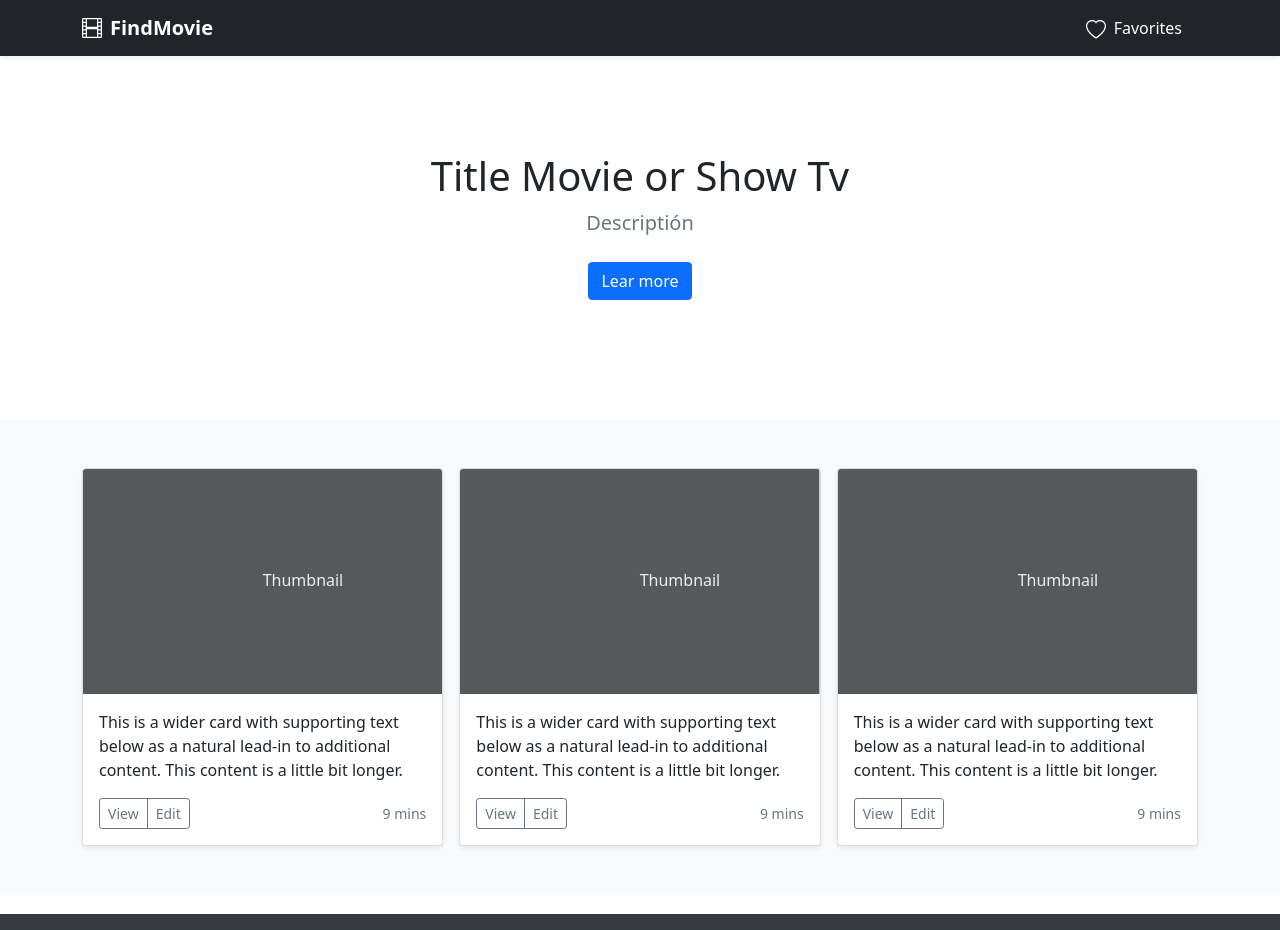
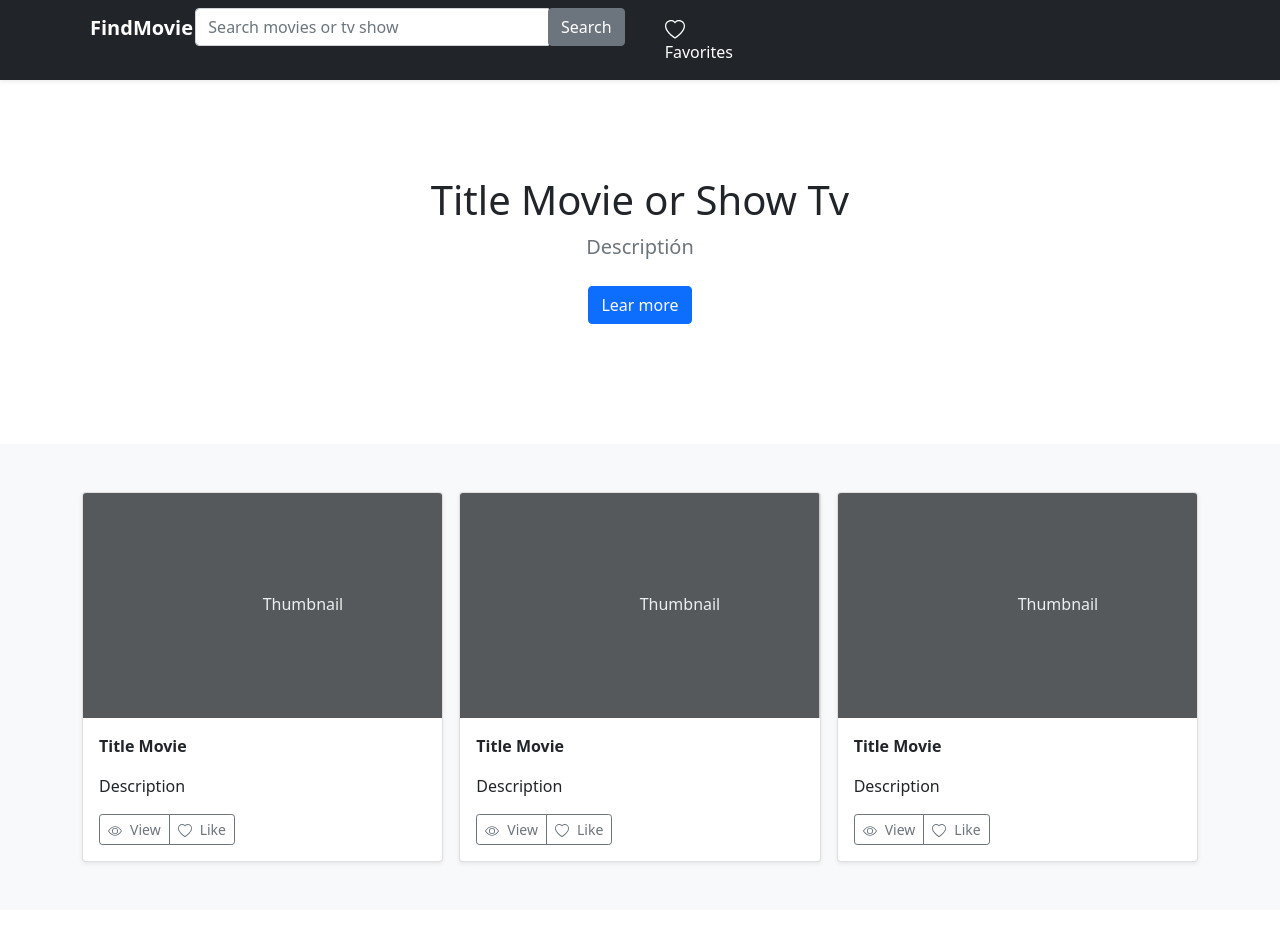
Before and after one commit to jesusmanuelir/movie-db-finder, a React app: page / in a window 1280 px wide. Shown: the top 930 px of the page. Built offline with nearby package versions, Linux system fonts and the light colour scheme.

Commit message:
add react router

```diff
--- a/package.json
+++ b/package.json
@@ -29,7 +29,8 @@
     "eslint-plugin-jsx-a11y": "^6.3.1",
     "eslint-plugin-react": "^7.20.6",
     "react": "16.13.1",
-    "react-dom": "16.13.1"
+    "react-dom": "16.13.1",
+    "react-router-dom": "^5.2.0"
   },
   "devDependencies": {
     "@babel/core": "^7.11.4",
--- /dev/null
+++ b/src/components/Carousel.jsx
@@ -0,0 +1,16 @@
+import React from 'react';
+
+
+const Carousel = ( {children} ) => {
+    return(
+        <div className="py-5 bg-light">
+        <div className="container">
+          <div className="row row-cols-1 row-cols-sm-2 row-cols-md-3 g-3">
+                {children}
+          </div>
+        </div>
+      </div>
+    );
+}
+
+export default Carousel;
--- a/src/components/Header.jsx
+++ b/src/components/Header.jsx
@@ -1,25 +1,42 @@
 import React from 'react';
+import {
+  Link
+} from 'react-router-dom'
 
 const Header = () => (
 <header>
 <div className="navbar navbar-dark bg-dark shadow-sm">
     <div className="container">
-      <a href="#" className="navbar-brand d-flex align-items-center">
+        <div className="row">
+          <div className="col-2">
+            <Link to="/" className="navbar-brand d-flex align-items-center">
               <svg width="20px" height="20px" viewBox="0 0 16 16" className="bi bi-film margin-icons_header" fill="currentColor" xmlns="http://www.w3.org/2000/svg">
                 <path fill-rule="evenodd" d="M0 1a1 1 0 0 1 1-1h14a1 1 0 0 1 1 1v14a1 1 0 0 1-1 1H1a1 1 0 0 1-1-1V1zm4 0h8v6H4V1zm8 8H4v6h8V9zM1 1h2v2H1V1zm2 3H1v2h2V4zM1 7h2v2H1V7zm2 3H1v2h2v-2zm-2 3h2v2H1v-2zM15 1h-2v2h2V1zm-2 3h2v2h-2V4zm2 3h-2v2h2V7zm-2 3h2v2h-2v-2zm2 3h-2v2h2v-2z"/>
               </svg>
                 <strong>FindMovie</strong>
-      </a>
-      <ul className="nav">
+            </Link>
+          </div>
+          <div className="col-8">
+          <div className="input-group">
+            <input type="text" className="form-control" placeholder="Search movies or tv show" aria-label="Search movies or tv show" aria-describedby="button-addon"/>
+            <div className="input-group-append">
+              <button className="btn btn-secondary" type="button" id="button-addon">Search</button>
+            </div>
+          </div>
+          </div>
+          <div className="col-2">
+            <ul className="nav float-right">
                 <li className="nav-item">
-          <a className="nav-link text-white active" href="#favorites">
-          <svg width="20px" height="20px" viewBox="0 0 16 16" class="bi bi-heart margin-icons_header" fill="currentColor" xmlns="http://www.w3.org/2000/svg">
+                <Link to="/favorites" className="nav-link text-white">
+                  <svg width="20px" height="20px" viewBox="0 0 16 16" className="bi bi-heart margin-icons_header" fill="currentColor" xmlns="http://www.w3.org/2000/svg">
                     <path fill-rule="evenodd" d="M8 2.748l-.717-.737C5.6.281 2.514.878 1.4 3.053c-.523 1.023-.641 2.5.314 4.385.92 1.815 2.834 3.989 6.286 6.357 3.452-2.368 5.365-4.542 6.286-6.357.955-1.886.838-3.362.314-4.385C13.486.878 10.4.28 8.717 2.01L8 2.748zM8 15C-7.333 4.868 3.279-3.04 7.824 1.143c.06.055.119.112.176.171a3.12 3.12 0 0 1 .176-.17C12.72-3.042 23.333 4.867 8 15z"/>
                   </svg>
                   Favorites
-          </a>
+                  </Link>
                 </li>
               </ul>
+          </div>
+        </div>
       </div>
     </div>
 </header>
--- a/src/components/Main.jsx
+++ b/src/components/Main.jsx
@@ -3,60 +3,6 @@ import React from 'react';
 const Main = ( { children } ) => (
   <main>
     {children}
-      <div class="album py-5 bg-light">
-        <div class="container">
-          <div class="row row-cols-1 row-cols-sm-2 row-cols-md-3 g-3">
-            <div class="col">
-              <div class="card shadow-sm">
-                <svg class="bd-placeholder-img card-img-top" width="100%" height="225" xmlns="http://www.w3.org/2000/svg" aria-label="Placeholder: Thumbnail" preserveAspectRatio="xMidYMid slice" role="img" focusable="false"><title>Placeholder</title><rect width="100%" height="100%" fill="#55595c"/><text x="50%" y="50%" fill="#eceeef" dy=".3em">Thumbnail</text></svg>
-
-                <div class="card-body">
-                  <p class="card-text">This is a wider card with supporting text below as a natural lead-in to additional content. This content is a little bit longer.</p>
-                  <div class="d-flex justify-content-between align-items-center">
-                    <div class="btn-group">
-                      <button type="button" class="btn btn-sm btn-outline-secondary">View</button>
-                      <button type="button" class="btn btn-sm btn-outline-secondary">Edit</button>
-                    </div>
-                    <small class="text-muted">9 mins</small>
-                  </div>
-                </div>
-              </div>
-            </div>
-            <div class="col">
-              <div class="card shadow-sm">
-                <svg class="bd-placeholder-img card-img-top" width="100%" height="225" xmlns="http://www.w3.org/2000/svg" aria-label="Placeholder: Thumbnail" preserveAspectRatio="xMidYMid slice" role="img" focusable="false"><title>Placeholder</title><rect width="100%" height="100%" fill="#55595c"/><text x="50%" y="50%" fill="#eceeef" dy=".3em">Thumbnail</text></svg>
-
-                <div class="card-body">
-                  <p class="card-text">This is a wider card with supporting text below as a natural lead-in to additional content. This content is a little bit longer.</p>
-                  <div class="d-flex justify-content-between align-items-center">
-                    <div class="btn-group">
-                      <button type="button" class="btn btn-sm btn-outline-secondary">View</button>
-                      <button type="button" class="btn btn-sm btn-outline-secondary">Edit</button>
-                    </div>
-                    <small class="text-muted">9 mins</small>
-                  </div>
-                </div>
-              </div>
-            </div>
-            <div class="col">
-              <div class="card shadow-sm">
-                <svg class="bd-placeholder-img card-img-top" width="100%" height="225" xmlns="http://www.w3.org/2000/svg" aria-label="Placeholder: Thumbnail" preserveAspectRatio="xMidYMid slice" role="img" focusable="false"><title>Placeholder</title><rect width="100%" height="100%" fill="#55595c"/><text x="50%" y="50%" fill="#eceeef" dy=".3em">Thumbnail</text></svg>
-
-                <div class="card-body">
-                  <p class="card-text">This is a wider card with supporting text below as a natural lead-in to additional content. This content is a little bit longer.</p>
-                  <div class="d-flex justify-content-between align-items-center">
-                    <div class="btn-group">
-                      <button type="button" class="btn btn-sm btn-outline-secondary">View</button>
-                      <button type="button" class="btn btn-sm btn-outline-secondary">Edit</button>
-                    </div>
-                    <small class="text-muted">9 mins</small>
-                  </div>
-                </div>
-              </div>
-            </div>
-          </div>
-        </div>
-      </div>
 </main>
 );
 
--- /dev/null
+++ b/src/components/MovieItem.jsx
@@ -0,0 +1,36 @@
+import React from 'react';
+
+const MovieItem = () => {
+    return(
+        <div className="col">
+        <div className="card shadow-sm">
+          <svg className="bd-placeholder-img card-img-top" width="100%" height="225" xmlns="http://www.w3.org/2000/svg" aria-label="Placeholder: Thumbnail" preserveAspectRatio="xMidYMid slice" role="img" focusable="false"><title>Placeholder</title><rect width="100%" height="100%" fill="#55595c"/><text x="50%" y="50%" fill="#eceeef" dy=".3em">Thumbnail</text></svg>
+
+          <div className="card-body">
+            <p className="card-text"><strong>Title Movie</strong></p>
+            <p className="card-text">Description</p>
+            <div className="d-flex justify-content-between align-items-center">
+              <div className="btn-group">
+                <button type="button" className="btn btn-sm btn-outline-secondary">
+                  <svg width="1em" height="1em" viewBox="0 0 16 16" className="bi bi-eye margin-icons_header" fill="currentColor" xmlns="http://www.w3.org/2000/svg">
+                    <path fill-rule="evenodd" d="M16 8s-3-5.5-8-5.5S0 8 0 8s3 5.5 8 5.5S16 8 16 8zM1.173 8a13.134 13.134 0 0 0 1.66 2.043C4.12 11.332 5.88 12.5 8 12.5c2.12 0 3.879-1.168 5.168-2.457A13.134 13.134 0 0 0 14.828 8a13.133 13.133 0 0 0-1.66-2.043C11.879 4.668 10.119 3.5 8 3.5c-2.12 0-3.879 1.168-5.168 2.457A13.133 13.133 0 0 0 1.172 8z"/>
+                    <path fill-rule="evenodd" d="M8 5.5a2.5 2.5 0 1 0 0 5 2.5 2.5 0 0 0 0-5zM4.5 8a3.5 3.5 0 1 1 7 0 3.5 3.5 0 0 1-7 0z"/>
+                  </svg>
+                  View
+                </button>
+                <button type="button" className="btn btn-sm btn-outline-secondary">
+                  <svg width="1em" height="1em" viewBox="0 0 16 16" className="bi bi-heart margin-icons_header" fill="currentColor" xmlns="http://www.w3.org/2000/svg">
+                    <path fill-rule="evenodd" d="M8 2.748l-.717-.737C5.6.281 2.514.878 1.4 3.053c-.523 1.023-.641 2.5.314 4.385.92 1.815 2.834 3.989 6.286 6.357 3.452-2.368 5.365-4.542 6.286-6.357.955-1.886.838-3.362.314-4.385C13.486.878 10.4.28 8.717 2.01L8 2.748zM8 15C-7.333 4.868 3.279-3.04 7.824 1.143c.06.055.119.112.176.171a3.12 3.12 0 0 1 .176-.17C12.72-3.042 23.333 4.867 8 15z"/>
+                  </svg>
+                  Like
+                </button>
+              </div>
+              <small className="text-muted"></small>
+            </div>
+          </div>
+        </div>
+      </div>
+    );
+}
+
+export default MovieItem;
--- a/src/containers/App.js
+++ /dev/null
@@ -1,23 +0,0 @@
-import React from 'react';
-import Header from '../components/Header';
-import Footer from '../components/Footer';
-import Main from '../components/Main';
-import Banner from '../components/Banner';
-import 'bootstrap/dist/css/bootstrap.min.css';
-import '../assets/style/App.scss';
-
-
-const App = () => {
-    return(
-    <div className="app">
-        <Header/>
-            <Main>
-                <Banner/>
-            </Main>
-        <Footer/>
-    </div>
-
-    );
-};
-
-export default App;
--- /dev/null
+++ b/src/containers/Favorites.jsx
@@ -0,0 +1,13 @@
+import React from 'react';
+import Main from '../components/Main';
+
+
+const Favorites = () => {
+    return(
+        <Main>
+            <p>Pages Favorites</p>
+        </Main>
+    );
+}
+
+export default Favorites;
--- /dev/null
+++ b/src/containers/Home.jsx
@@ -0,0 +1,22 @@
+import React from 'react';
+import Carousel from '../components/Carousel';
+import MovieItem from '../components/MovieItem';
+import Main from '../components/Main';
+import Banner from '../components/Banner';
+
+
+const Home = () => {
+    return(
+        <Main>
+                <Banner/>
+                <Carousel>
+                    <MovieItem/>
+                    <MovieItem/>
+                    <MovieItem/>
+                </Carousel>
+        </Main>
+
+    );
+};
+
+export default Home;
--- a/src/index.js
+++ b/src/index.js
@@ -1,6 +1,6 @@
 import React from 'react';
 import ReactDOM from 'react-dom';
-import App from '../src/containers/App';
+import App from '../src/router/App';
 
 
 ReactDOM.render(<App />, document.getElementById('app'));
--- /dev/null
+++ b/src/router/App.jsx
@@ -0,0 +1,35 @@
+import React from 'react';
+import {
+    BrowserRouter as Router,
+    Switch,
+    Route,
+    Link
+  } from 'react-router-dom';
+import Home from '../containers/Home';
+import Favorites from '../containers/Favorites';
+import Header from '../components/Header';
+import Footer from '../components/Footer';
+import 'bootstrap/dist/css/bootstrap.min.css';
+import '../assets/style/App.scss';
+
+const App = () => {
+    return(
+        <div className="app">
+
+        <Router>
+        <Header/>
+            <Switch>
+                <Route exact path="/" component={Home}/>
+                <Route exact path="/favorites" component={Favorites}/>
+            </Switch>
+        <Footer/>
+        </Router>
+
+    </div>
+
+    );
+
+};
+
+
+export default App;
--- a/webpack.config.js
+++ b/webpack.config.js
@@ -51,6 +51,9 @@ module.exports = {
       }
     ]
   },
+  devServer: {
+    historyApiFallback: true,
+  },
   plugins: [
     new HtmlWebPackPlugin({
       template: './public/index.html',
```
Also changed, not shown: src/components/MoviesCarousel.jsx (added), 1 other file (tests, documents, lock files or other folders). Lines whose indentation alone changed are shown as unchanged.
